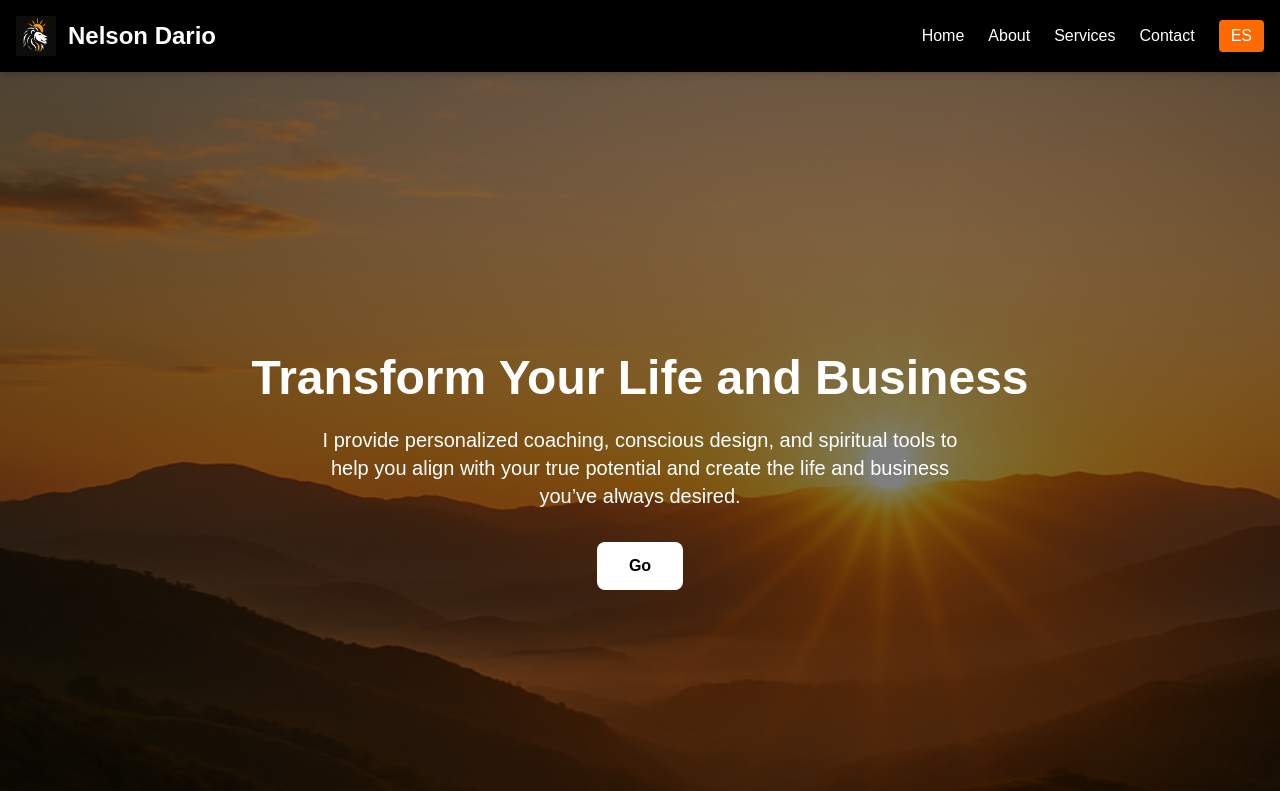
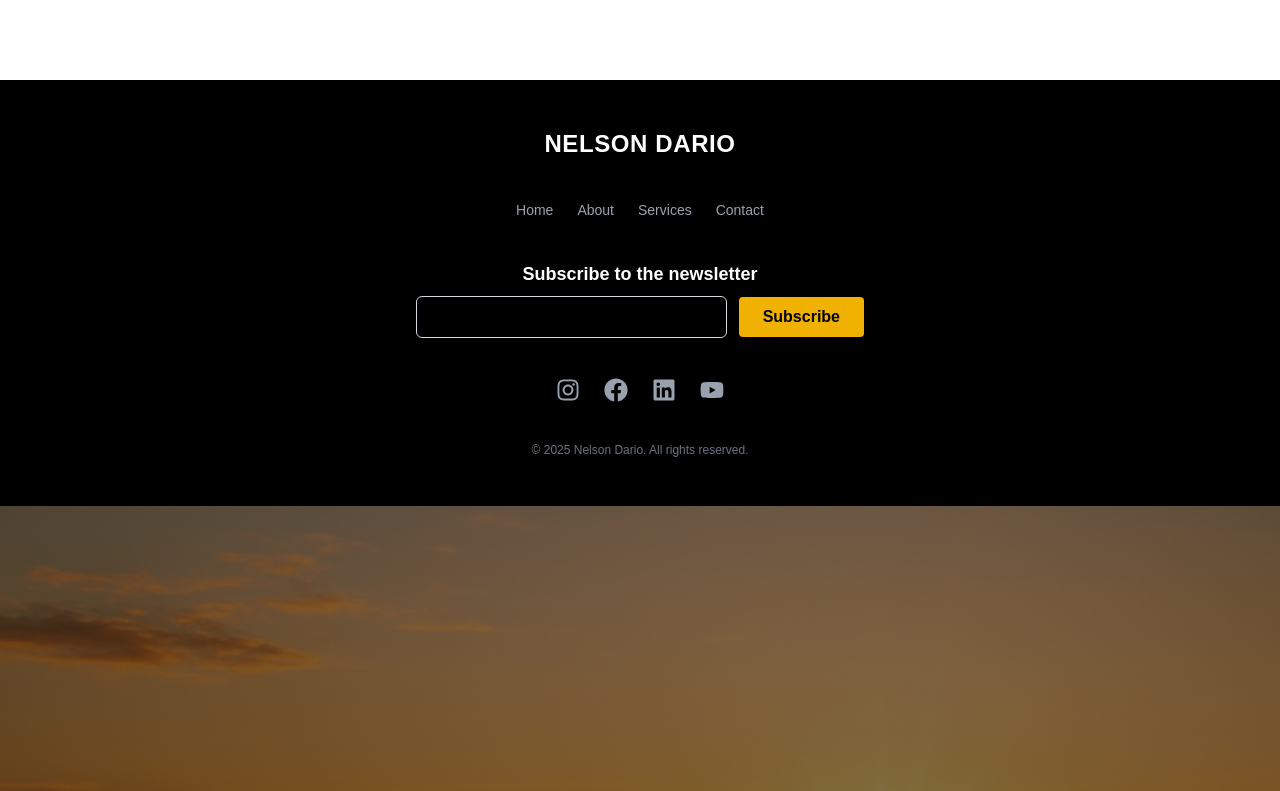
Before and after one commit to nelsondario1111/nelson-dario-site, a Next.js app: page / in a window 1280 px wide. Shown: the top 791 px of the page. Built offline with nearby package versions, Linux system fonts and the light colour scheme.

Commit message:
Final header, home, and about polish for production

```diff
--- a/app/about/about-client.tsx
+++ b/app/about/about-client.tsx
@@ -6,7 +6,7 @@ export default function AboutClient() {
       <div className="max-w-3xl">
         <h1 className="text-4xl md:text-5xl font-bold mb-6">About Nelson Dario</h1>
         <p className="text-lg text-gray-700 mb-6">
-          I’m Nelson Dario — a conscious designer, coach, and spiritual guide dedicated to helping you awaken your highest potential.
+          I&apos;m Nelson Dario — a conscious designer, coach, and spiritual guide dedicated to helping you awaken your highest potential.
         </p>
         <p className="text-lg text-gray-700">
           Combining practical design, energy work, and modern tools for transformation, I empower individuals and entrepreneurs to heal, evolve, and thrive.
--- a/app/home-client.tsx
+++ b/app/home-client.tsx
@@ -16,7 +16,7 @@ export default function HomeClient() {
             Transform Your Life and Business
           </h1>
           <p className="text-lg md:text-xl max-w-2xl mb-8">
-            I provide personalized coaching, conscious design, and spiritual tools to help you align with your true potential and create the life and business you’ve always desired.
+            I provide personalized coaching, conscious design, and spiritual tools to help you align with your true potential and create the life and business you&apos;ve always desired.
           </p>
           <Link
             href="/services"
@@ -35,7 +35,7 @@ export default function HomeClient() {
             <div className="bg-gray-100 p-6 rounded-lg shadow hover:shadow-lg transition">
               <h3 className="text-2xl font-semibold mb-4">Empower Your Life</h3>
               <p className="text-base mb-6">
-                Get clarity, unlock potential, and achieve the life you’ve always desired.
+                Get clarity, unlock potential, and achieve the life you&apos;ve always desired.
               </p>
               <Link
                 href="/explore-life-empowerment"
--- a/components/Header.tsx
+++ b/components/Header.tsx
@@ -2,102 +2,85 @@
 
 import Link from 'next/link';
 import { usePathname } from 'next/navigation';
-import { useState } from 'react';
-import { FiMenu, FiX } from 'react-icons/fi';
+import { FaInstagram, FaFacebook, FaLinkedin, FaYoutube } from 'react-icons/fa';
 
-const routeMap: Record<string, string> = {
-  '/': '/es',
-  '/about': '/es/sobre-mi',
-  '/services': '/es/servicios',
-  '/contact': '/es/contacto',
-  '/explore-life-empowerment': '/es/explora-empoderamiento-de-vida',
-  '/explore-business-empowerment': '/es/explora-empoderamiento-empresarial',
-  '/es': '/',
-  '/es/sobre-mi': '/about',
-  '/es/servicios': '/services',
-  '/es/contacto': '/contact',
-  '/es/explora-empoderamiento-de-vida': '/explore-life-empowerment',
-  '/es/explora-empoderamiento-empresarial': '/explore-business-empowerment',
-};
-
-export default function Header(): JSX.Element {
+export default function Footer(): JSX.Element {
   const pathname = usePathname();
   const isSpanish = pathname.startsWith('/es');
-  const [menuOpen, setMenuOpen] = useState(false);
-  const toggleMenu = (): void => setMenuOpen(!menuOpen);
-
-  const languageLink = routeMap[pathname] || (isSpanish ? '/' : '/es');
 
   return (
-    <header className="bg-black text-white shadow-md sticky top-0 z-50">
-      <div className="flex items-center justify-between max-w-7xl mx-auto px-4 py-4">
+    <footer className="bg-black text-white mt-20">
+      <div className="max-w-7xl mx-auto px-6 py-12 space-y-10 text-center">
         {/* Logo */}
-        <Link href="/" className="flex items-center">
-          <img
-            src="/logo.png"
-            alt="Nelson Dario Logo"
-            className="h-10 w-auto"
-            loading="lazy"
-          />
-          <span className="ml-3 text-2xl font-bold">Nelson Dario</span>
-        </Link>
+        <div className="text-2xl font-bold tracking-wide">NELSON DARIO</div>
 
-        {/* Desktop Navigation */}
-        <nav className="hidden md:flex items-center space-x-6">
-          <Link href={isSpanish ? '/es' : '/'} className="hover:text-orange-500">
+        {/* Navigation Links */}
+        <div className="flex justify-center flex-wrap gap-6 text-gray-400 text-sm">
+          <Link href={isSpanish ? '/es' : '/'} className="hover:text-yellow-500">
             {isSpanish ? 'Inicio' : 'Home'}
           </Link>
-          <Link href={isSpanish ? '/es/sobre-mi' : '/about'} className="hover:text-orange-500">
+          <Link href={isSpanish ? '/es/sobre-mi' : '/about'} className="hover:text-yellow-500">
             {isSpanish ? 'Sobre Mí' : 'About'}
           </Link>
-          <Link href={isSpanish ? '/es/servicios' : '/services'} className="hover:text-orange-500">
+          <Link href={isSpanish ? '/es/servicios' : '/services'} className="hover:text-yellow-500">
             {isSpanish ? 'Servicios' : 'Services'}
           </Link>
-          <Link href={isSpanish ? '/es/contacto' : '/contact'} className="hover:text-orange-500">
+          <Link href={isSpanish ? '/es/contacto' : '/contact'} className="hover:text-yellow-500">
             {isSpanish ? 'Contacto' : 'Contact'}
           </Link>
-          <Link
-            href={languageLink}
-            className="bg-orange-500 hover:bg-orange-400 text-white px-3 py-1 rounded"
+        </div>
+
+        {/* Newsletter */}
+        <div className="max-w-md mx-auto">
+          <h3 className="text-lg font-semibold mb-2">
+            {isSpanish ? 'Suscríbete al boletín' : 'Subscribe to the newsletter'}
+          </h3>
+          <form
+            onSubmit={(e: React.FormEvent<HTMLFormElement>) => {
+              e.preventDefault();
+              alert(isSpanish ? '¡Gracias por suscribirte!' : 'Thank you for subscribing!');
+            }}
+            className="flex flex-col md:flex-row items-center gap-3 justify-center"
           >
-            {isSpanish ? 'EN' : 'ES'}
-          </Link>
-        </nav>
+            <input
+              id="newsletter"
+              name="newsletter"
+              type="email"
+              aria-label="Email"
+              placeholder={isSpanish ? 'Tu correo electrónico' : 'Your email address'}
+              className="w-full px-4 py-2 rounded-md text-black border border-gray-300"
+              required
+            />
+            <button
+              type="submit"
+              className="bg-yellow-500 text-black font-semibold px-6 py-2 rounded hover:bg-yellow-400 transition"
+            >
+              {isSpanish ? 'Enviar' : 'Subscribe'}
+            </button>
+          </form>
+        </div>
 
-        {/* Mobile Menu Toggle */}
-        <button
-          onClick={toggleMenu}
-          className="md:hidden text-2xl"
-          aria-label={menuOpen ? 'Close menu' : 'Open menu'}
-        >
-          {menuOpen ? <FiX /> : <FiMenu />}
-        </button>
+        {/* Social Media Icons */}
+        <div className="flex justify-center gap-6 text-2xl text-gray-400">
+          <a href="https://www.instagram.com/nelsondario" aria-label="Instagram" target="_blank" rel="noopener noreferrer" className="hover:text-yellow-500">
+            <FaInstagram />
+          </a>
+          <a href="https://www.facebook.com/nelsondario" aria-label="Facebook" target="_blank" rel="noopener noreferrer" className="hover:text-yellow-500">
+            <FaFacebook />
+          </a>
+          <a href="https://www.linkedin.com/in/nelsondario" aria-label="LinkedIn" target="_blank" rel="noopener noreferrer" className="hover:text-yellow-500">
+            <FaLinkedin />
+          </a>
+          <a href="https://www.youtube.com/@nelsondario" aria-label="YouTube" target="_blank" rel="noopener noreferrer" className="hover:text-yellow-500">
+            <FaYoutube />
+          </a>
+        </div>
+
+        {/* Copyright */}
+        <div className="text-xs text-gray-500">
+          © {new Date().getFullYear()} Nelson Dario. All rights reserved.
+        </div>
       </div>
-
-      {/* Mobile Navigation */}
-      {menuOpen && (
-        <div className="md:hidden bg-black px-4 pb-6 space-y-4 text-center">
-          <Link href={isSpanish ? '/es' : '/'} className="block hover:text-orange-500" onClick={toggleMenu}>
-            {isSpanish ? 'Inicio' : 'Home'}
-          </Link>
-          <Link href={isSpanish ? '/es/sobre-mi' : '/about'} className="block hover:text-orange-500" onClick={toggleMenu}>
-            {isSpanish ? 'Sobre Mí' : 'About'}
-          </Link>
-          <Link href={isSpanish ? '/es/servicios' : '/services'} className="block hover:text-orange-500" onClick={toggleMenu}>
-            {isSpanish ? 'Servicios' : 'Services'}
-          </Link>
-          <Link href={isSpanish ? '/es/contacto' : '/contact'} className="block hover:text-orange-500" onClick={toggleMenu}>
-            {isSpanish ? 'Contacto' : 'Contact'}
-          </Link>
-          <Link
-            href={languageLink}
-            onClick={toggleMenu}
-            className="bg-orange-500 hover:bg-orange-400 text-white px-3 py-1 rounded inline-block mt-2"
-          >
-            {isSpanish ? 'EN' : 'ES'}
-          </Link>
-        </div>
-      )}
-    </header>
+    </footer>
   );
 }
```
